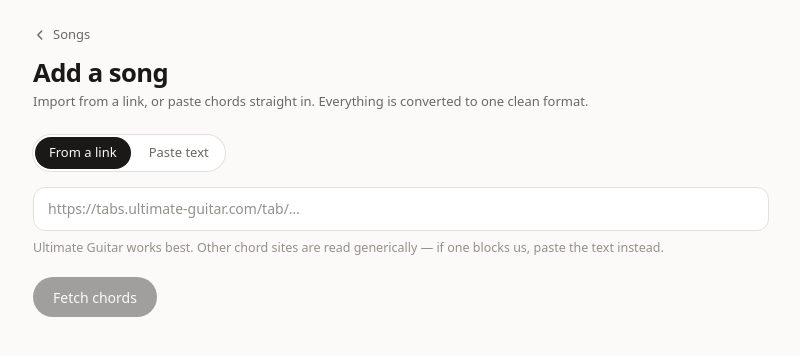
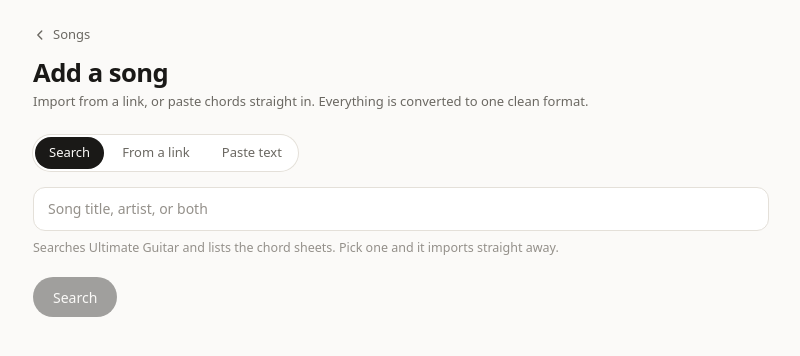
Before and after one commit to FelixGaudin/chords, a Next.js app: page /import in a window 1280 px wide. Shown: the top 356 px of the page, without its empty margins (239-1039 px from the left). Built offline with nearby package versions, Linux system fonts and the light colour scheme.

Commit message:
improve song searching

```diff
--- a/scripts/check-import.ts
+++ b/scripts/check-import.ts
@@ -1,7 +1,7 @@
 /**
  * Guards the scraping layer. Run with `npm run check:import`.
  */
-import { decodeEntities } from "../src/lib/import";
+import { decodeEntities, parseUgSearch } from "../src/lib/import";
 import { textToChordPro, ugContentToChordPro } from "../src/lib/convert";
 import { parseSheet } from "../src/lib/sheet";
 
@@ -82,6 +82,35 @@ eq(
   "H[Am]ello[D] the[G]re now",
 );
 
+console.log("Ultimate Guitar search…");
+// The search page carries its results in the same entity-encoded data
+// attribute the tab pages use, so accents arrive escaped here too.
+function searchPage(rows: object[]): string {
+  const json = JSON.stringify({ store: { page: { data: { results: rows } } } });
+  return `<div class="js-store" data-content="${json.replace(/"/g, "&quot;")}"></div>`;
+}
+const tab = (id: number) => `https://tabs.ultimate-guitar.com/tab/jacques-brel/song-chords-${id}`;
+const hits = parseUgSearch(
+  searchPage([
+    // No type: an advert for the paid apps, sitting above the real results.
+    { marketing_type: "official", song_name: "Amsterdam", artist_name: "Jacques Brel" },
+    { type: "Chords", song_name: "La Chanson Des Vieux Amants", artist_name: "Jacques Brel", version: 1, rating: 4.7, votes: 580, tonality_name: "Abm", tab_url: tab(1) },
+    { type: "Bass Tabs", song_name: "Amsterdam", artist_name: "Jacques Brel", tab_url: tab(2) },
+    { type: "Pro", song_name: "Amsterdam", artist_name: "Jacques Brel", tab_url: tab(3) },
+    { type: "Ukulele Chords", song_name: "&Agrave; Jeun", artist_name: "Jacques Brel", version: 2, tab_url: tab(4) },
+    // The same tab again: it matched on both the title and the artist.
+    { type: "Chords", song_name: "La Chanson Des Vieux Amants", artist_name: "Jacques Brel", tab_url: tab(1) },
+  ]),
+);
+eq("only chord sheets survive", hits.map((h) => h.type).join(", "), "Chords, Ukulele Chords");
+eq("entities are decoded in results", hits[1].title, "À Jeun");
+eq("duplicate tabs are dropped", String(hits.length), "2");
+eq(
+  "the fields the picker shows",
+  `${hits[0].title} / ${hits[0].artist} / v${hits[0].version} / ${hits[0].key} / ${hits[0].rating} / ${hits[0].votes}`,
+  "La Chanson Des Vieux Amants / Jacques Brel / v1 / Abm / 4.7 / 580",
+);
+
 console.log("Repeat markers…");
 function repeatOf(source: string) {
   const line = parseSheet(source).sections[0]?.lines[0];
--- a/src/components/ImportFlow.tsx
+++ b/src/components/ImportFlow.tsx
@@ -2,8 +2,15 @@
 
 import { useState } from "react";
 import { SongEditor, EditorValues } from "./SongEditor";
+import type { SearchHit } from "@/lib/import";
 
-type Mode = "url" | "paste";
+type Mode = "search" | "url" | "paste";
+
+const MODE_LABELS: Record<Mode, string> = {
+  search: "Search",
+  url: "From a link",
+  paste: "Paste text",
+};
 
 interface ImportResponse {
   title: string;
@@ -17,22 +24,40 @@ interface ImportResponse {
   hint?: string;
 }
 
+interface SearchResponse {
+  results?: SearchHit[];
+  error?: string;
+  hint?: string;
+}
+
+/** "ukulele · v3 · F#m · ★4.6 (2497)" — whatever the result actually has. */
+function describe(hit: SearchHit): string {
+  const parts: string[] = [];
+  if (hit.type === "Ukulele Chords") parts.push("ukulele");
+  if (hit.version > 1) parts.push(`v${hit.version}`);
+  if (hit.key) parts.push(hit.key);
+  if (hit.votes) parts.push(`★${hit.rating.toFixed(1)} (${hit.votes})`);
+  return parts.join(" · ");
+}
+
 export function ImportFlow() {
-  const [mode, setMode] = useState<Mode>("url");
+  const [mode, setMode] = useState<Mode>("search");
+  const [query, setQuery] = useState("");
+  const [hits, setHits] = useState<SearchHit[] | null>(null);
+  const [picked, setPicked] = useState<string | null>(null);
   const [url, setUrl] = useState("");
   const [text, setText] = useState("");
   const [busy, setBusy] = useState(false);
   const [error, setError] = useState<{ message: string; hint?: string } | null>(null);
   const [draft, setDraft] = useState<(EditorValues & { via: string }) | null>(null);
 
-  async function run() {
-    setBusy(true);
+  async function importFrom(payload: { url: string } | { text: string }) {
     setError(null);
     try {
       const res = await fetch("/api/import", {
         method: "POST",
         headers: { "Content-Type": "application/json" },
-        body: JSON.stringify(mode === "url" ? { url } : { text }),
+        body: JSON.stringify(payload),
       });
       const data = (await res.json()) as ImportResponse;
       if (!res.ok) {
@@ -48,6 +73,32 @@ export function ImportFlow() {
         sourceUrl: data.sourceUrl || undefined,
         via: data.via,
       });
+    } catch {
+      setError({ message: "Could not reach the server" });
+    }
+  }
+
+  async function run() {
+    setBusy(true);
+    await importFrom(mode === "url" ? { url } : { text });
+    setBusy(false);
+  }
+
+  async function pick(hit: SearchHit) {
+    setPicked(hit.url);
+    await importFrom({ url: hit.url });
+    setPicked(null);
+  }
+
+  async function search() {
+    setBusy(true);
+    setError(null);
+    setHits(null);
+    try {
+      const res = await fetch(`/api/search?q=${encodeURIComponent(query)}`);
+      const data = (await res.json()) as SearchResponse;
+      if (!res.ok) setError({ message: data.error ?? "Search failed", hint: data.hint });
+      else setHits(data.results ?? []);
     } catch {
       setError({ message: "Could not reach the server" });
     } finally {
@@ -70,7 +121,7 @@ export function ImportFlow() {
   return (
     <div>
       <div className="mb-4 flex w-fit gap-1 rounded-full bg-raised p-0.5 ring-1 ring-rule">
-        {(["url", "paste"] as Mode[]).map((m) => (
+        {(Object.keys(MODE_LABELS) as Mode[]).map((m) => (
           <button
             key={m}
             type="button"
@@ -79,12 +130,57 @@ export function ImportFlow() {
               mode === m ? "bg-ink font-medium text-paper" : "text-muted hover:text-ink"
             }`}
           >
-            {m === "url" ? "From a link" : "Paste text"}
+            {MODE_LABELS[m]}
           </button>
         ))}
       </div>
 
-      {mode === "url" ? (
+      {mode === "search" && (
+        <div>
+          <input
+            type="search"
+            value={query}
+            onChange={(e) => setQuery(e.target.value)}
+            onKeyDown={(e) => e.key === "Enter" && query.trim() && search()}
+            placeholder="Song title, artist, or both"
+            className="h-11 w-full rounded-xl border border-rule bg-raised px-3.5 text-[14px] placeholder:text-faint focus:border-rule-strong focus:outline-none"
+          />
+          <p className="mt-2 text-[12.5px] text-faint">
+            Searches Ultimate Guitar and lists the chord sheets. Pick one and it imports straight away.
+          </p>
+
+          {hits?.length === 0 && (
+            <p className="mt-4 text-[13px] text-muted">
+              No chord sheets for that. Try fewer words, or just the artist.
+            </p>
+          )}
+
+          {hits && hits.length > 0 && (
+            <ul className="mt-4 divide-y divide-rule overflow-hidden rounded-xl border border-rule">
+              {hits.map((hit) => (
+                <li key={hit.url}>
+                  <button
+                    type="button"
+                    onClick={() => pick(hit)}
+                    disabled={picked !== null}
+                    className="flex w-full items-center gap-3 px-3.5 py-2.5 text-left hover:bg-raised disabled:opacity-40"
+                  >
+                    <span className="min-w-0 flex-1">
+                      <span className="block truncate text-[14px]">{hit.title}</span>
+                      <span className="block truncate text-[12.5px] text-muted">{hit.artist}</span>
+                    </span>
+                    <span className="shrink-0 text-[12px] text-faint">
+                      {picked === hit.url ? "Reading…" : describe(hit)}
+                    </span>
+                  </button>
+                </li>
+              ))}
+            </ul>
+          )}
+        </div>
+      )}
+
+      {mode === "url" && (
         <div>
           <input
             type="url"
@@ -99,7 +195,9 @@ export function ImportFlow() {
             instead.
           </p>
         </div>
-      ) : (
+      )}
+
+      {mode === "paste" && (
         <div>
           <textarea
             value={text}
@@ -123,11 +221,15 @@ export function ImportFlow() {
 
       <button
         type="button"
-        onClick={run}
-        disabled={busy || (mode === "url" ? !url.trim() : !text.trim())}
+        onClick={mode === "search" ? search : run}
+        disabled={
+          busy ||
+          picked !== null ||
+          (mode === "search" ? !query.trim() : mode === "url" ? !url.trim() : !text.trim())
+        }
         className="mt-5 inline-flex h-10 items-center rounded-full bg-ink px-5 text-[14px] font-medium text-paper disabled:opacity-40"
       >
-        {busy ? "Reading…" : mode === "url" ? "Fetch chords" : "Convert"}
+        {busy ? "Reading…" : mode === "search" ? "Search" : mode === "url" ? "Fetch chords" : "Convert"}
       </button>
     </div>
   );
--- a/src/lib/import.ts
+++ b/src/lib/import.ts
@@ -29,7 +29,7 @@ const BROWSER_HEADERS: Record<string, string> = {
   "Accept-Language": "en-US,en;q=0.9",
 };
 
-async function fetchPage(url: string): Promise<{ body: string; contentType: string }> {
+async function fetchPage(url: string, allowNotFound = false): Promise<{ body: string; contentType: string }> {
   let res: Response;
   try {
     res = await fetch(url, { headers: BROWSER_HEADERS, redirect: "follow", signal: AbortSignal.timeout(20_000) });
@@ -39,7 +39,7 @@ async function fetchPage(url: string): Promise<{ body: string; contentType: stri
       err instanceof Error ? err.message : undefined,
     );
   }
-  if (!res.ok) {
+  if (!res.ok && !(allowNotFound && res.status === 404)) {
     throw new ImportError(
       `${new URL(url).hostname} replied ${res.status}`,
       res.status === 403 || res.status === 429
@@ -159,6 +159,17 @@ function splitTitle(raw: string): { title: string; artist: string } {
   return { title: s, artist: "" };
 }
 
+/** Ultimate Guitar ships its page state as JSON in a data attribute. */
+function ugStore<T>(html: string): T {
+  const m = /<div[^>]+class="js-store"[^>]+data-content="([^"]*)"/i.exec(html);
+  if (!m) throw new ImportError("Ultimate Guitar page had no data we could read", "The page layout may have changed.");
+  try {
+    return JSON.parse(decodeEntities(m[1])) as T;
+  } catch {
+    throw new ImportError("Could not read Ultimate Guitar's page data");
+  }
+}
+
 interface UgStore {
   store?: {
     page?: {
@@ -174,17 +185,7 @@ interface UgStore {
 }
 
 function importUltimateGuitar(html: string, url: string): ImportResult {
-  const m = /<div[^>]+class="js-store"[^>]+data-content="([^"]*)"/i.exec(html);
-  if (!m) throw new ImportError("Ultimate Guitar page had no song data", "The page layout may have changed.");
-
-  let data: UgStore;
-  try {
-    data = JSON.parse(decodeEntities(m[1])) as UgStore;
-  } catch {
-    throw new ImportError("Could not read Ultimate Guitar's song data");
-  }
-
-  const page = data.store?.page?.data;
+  const page = ugStore<UgStore>(html).store?.page?.data;
   const content = page?.tab_view?.wiki_tab?.content;
   if (!content) {
     throw new ImportError(
@@ -207,6 +208,73 @@ function importUltimateGuitar(html: string, url: string): ImportResult {
     sourceUrl: url,
     via: "Ultimate Guitar",
   };
+}
+
+export interface SearchHit {
+  title: string;
+  artist: string;
+  url: string;
+  /** "Chords" or "Ukulele Chords" — the two kinds this library can read. */
+  type: string;
+  version: number;
+  rating: number;
+  votes: number;
+  key?: string;
+}
+
+interface UgSearchRow {
+  type?: string;
+  song_name?: string;
+  artist_name?: string;
+  tab_url?: string;
+  version?: number;
+  rating?: number;
+  votes?: number;
+  tonality_name?: string;
+}
+
+interface UgSearchStore {
+  store?: { page?: { data?: { results?: UgSearchRow[] } } };
+}
+
+const SEARCHABLE_TYPES = new Set(["Chords", "Ukulele Chords"]);
+
+/** Chord sheets, in Ultimate Guitar's own order, from a search results page. */
+export function parseUgSearch(html: string): SearchHit[] {
+  const rows = ugStore<UgSearchStore>(html).store?.page?.data?.results ?? [];
+  const hits: SearchHit[] = [];
+  const seen = new Set<string>();
+
+  for (const row of rows) {
+    // Rows with no type are adverts for the paid apps; the typed ones cover
+    // tablature, bass, drums and video too, none of which this library reads.
+    if (!row.type || !SEARCHABLE_TYPES.has(row.type)) continue;
+    // Every version of a song comes back separately, but the same tab can
+    // appear twice when it matched on both title and artist.
+    if (!row.tab_url || seen.has(row.tab_url)) continue;
+    seen.add(row.tab_url);
+    hits.push({
+      title: row.song_name?.trim() ?? "",
+      artist: row.artist_name?.trim() ?? "",
+      url: row.tab_url,
+      type: row.type,
+      version: row.version ?? 1,
+      rating: row.rating ?? 0,
+      votes: row.votes ?? 0,
+      key: row.tonality_name || undefined,
+    });
+  }
+  return hits;
+}
+
+/** Searches Ultimate Guitar by song title, artist, or both at once. */
+export async function searchUltimateGuitar(query: string): Promise<SearchHit[]> {
+  const q = query.trim();
+  if (!q) return [];
+  const url = `https://www.ultimate-guitar.com/search.php?search_type=title&value=${encodeURIComponent(q)}`;
+  // A search that matches nothing answers 404, with an empty result set in the
+  // page as usual — that's an empty list, not a failure.
+  return parseUgSearch((await fetchPage(url, true)).body);
 }
 
 /** The span of a page's text between its first and last chord line. */
```
Also changed, not shown: src/app/api/search/route.ts (added, +17 -0 lines), 1 other file (tests, documents, lock files or other folders).
